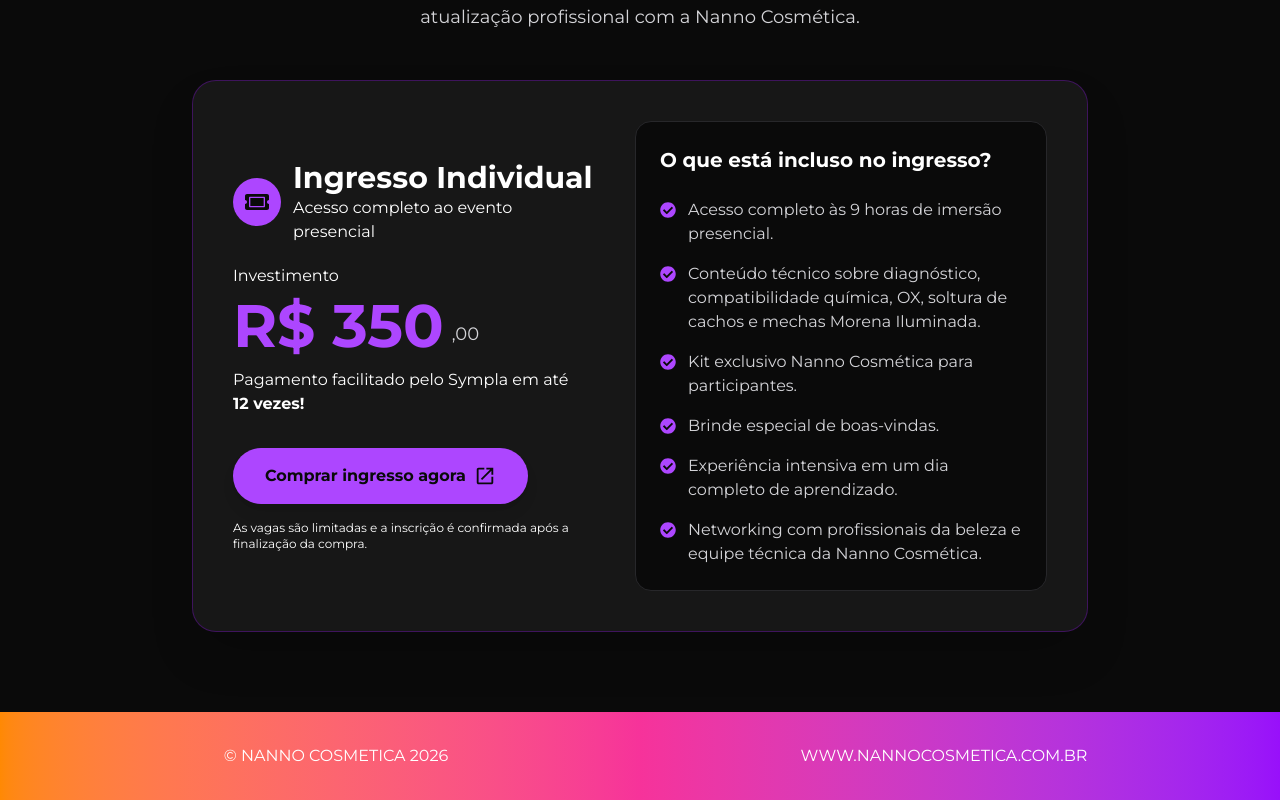
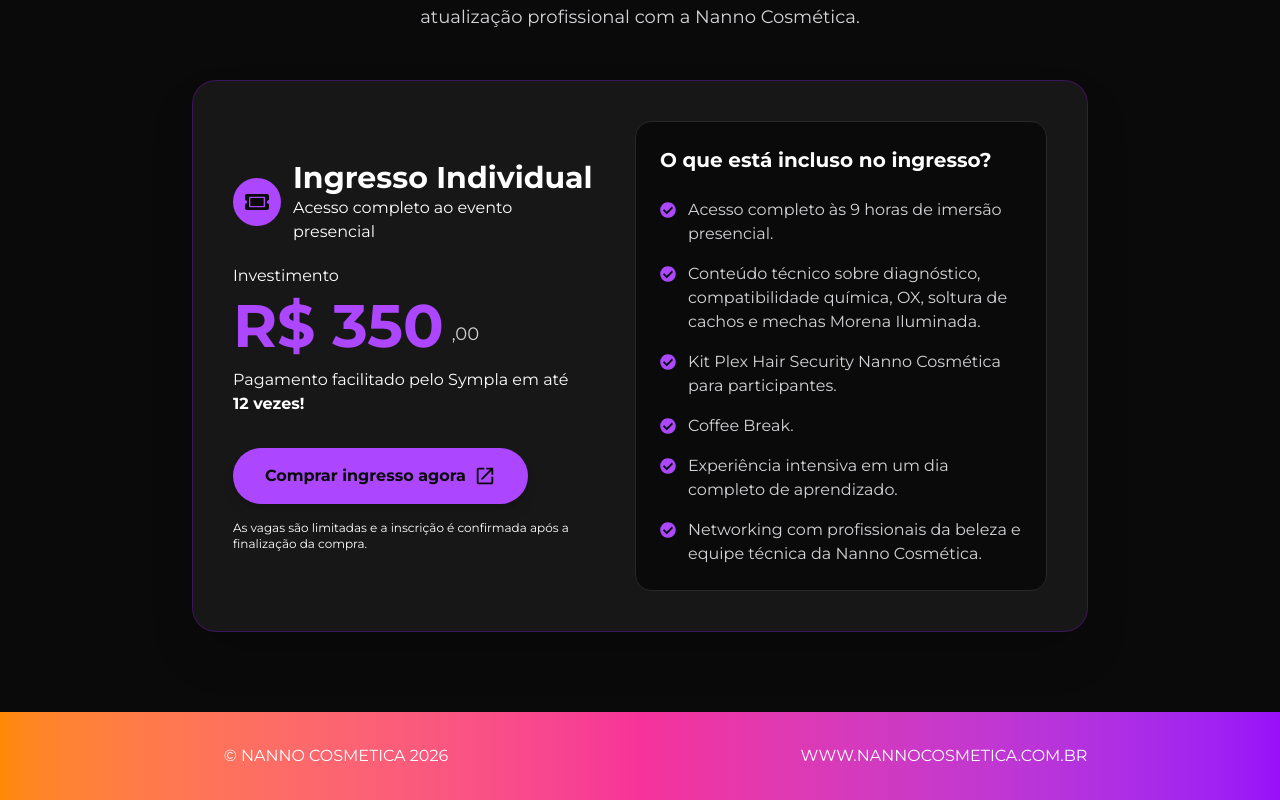
Before and after one commit to nannocosmetica/workshop_lp, a React (Vite) app: page / in a window 1280 px wide. Shown: the part 5650-6450 px from the top of the page. Built offline with nearby package versions, Linux system fonts and the light colour scheme.

Commit message:
benefits fix

```diff
--- a/src/components/PricingSection.tsx
+++ b/src/components/PricingSection.tsx
@@ -101,14 +101,14 @@ function TicketSection() {
                 <div className="flex items-start gap-3">
                   <FaCheckCircle className="text-purple-500 mt-1 w-4 h-4 shrink-0" />
                   <p className="text-zinc-300">
-                    Kit exclusivo Nanno Cosmética para participantes.
+                    Kit Plex Hair Security Nanno Cosmética para participantes.
                   </p>
                 </div>
 
                 <div className="flex items-start gap-3">
                   <FaCheckCircle className="text-purple-500 mt-1 w-4 h-4 shrink-0" />
                   <p className="text-zinc-300">
-                    Brinde especial de boas-vindas.
+                    Coffee Break.
                   </p>
                 </div>
 
```
